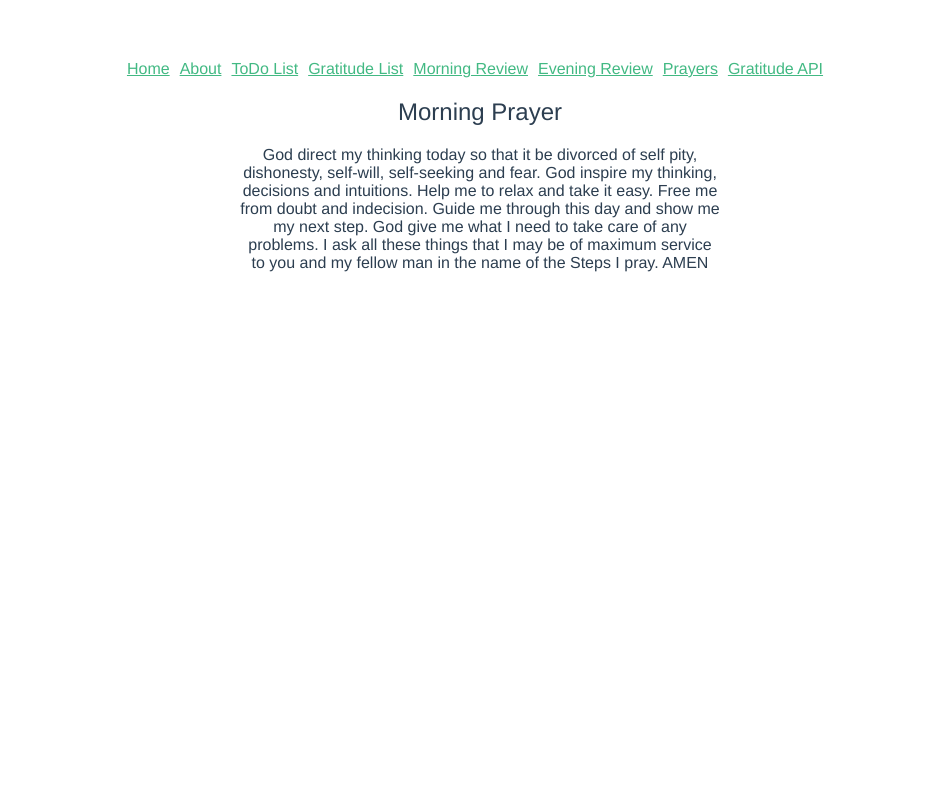
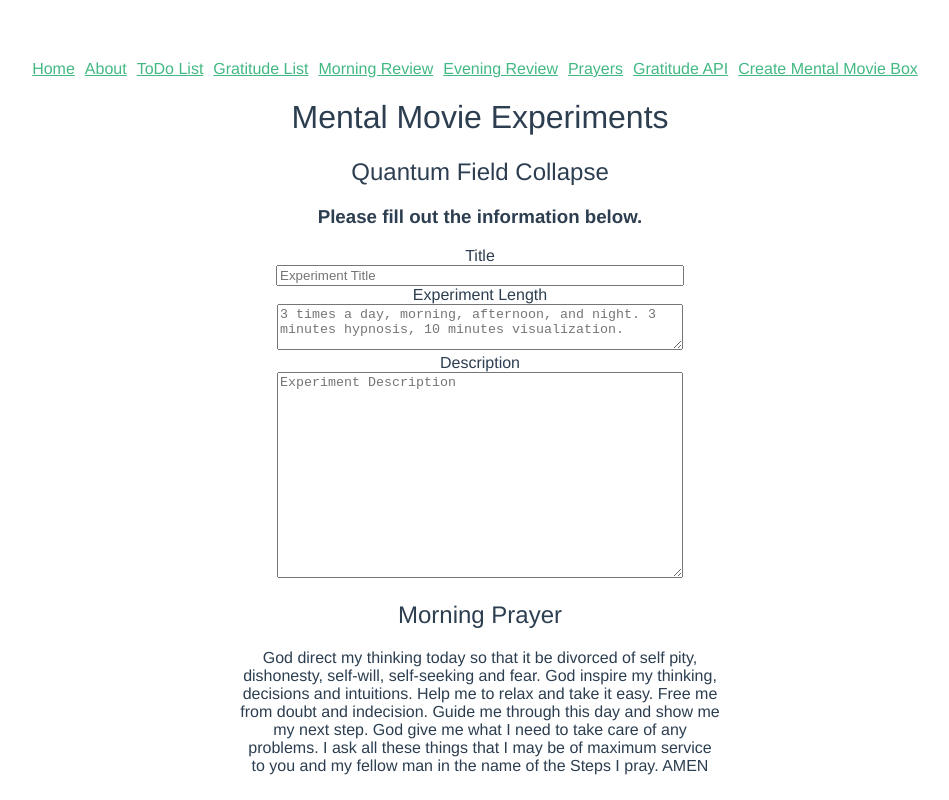
Before and after one commit to sovrinbloc/gratitude_vue, a Vue app in the folder recuv/: page /quantum/movie in a window 1280 px wide. Shown: the whole page, without its empty margins (160-1109 px from the left). Built offline with nearby package versions, Linux system fonts and the light colour scheme.

Commit message:
Adds mental movie box experiment

```diff
--- a/recuv/src/App.vue
+++ b/recuv/src/App.vue
@@ -9,6 +9,7 @@
     <router-link v-bind:to="'/review/evening'"class="router-link">Evening Review</router-link>
     <router-link v-bind:to="'/prayers'"class="router-link">Prayers</router-link>
     <router-link v-bind:to="'/api/gratitude'"class="router-link">Gratitude API</router-link>
+    <router-link v-bind:to="'/quantum/movie'"class="router-link">Create Mental Movie Box</router-link>
 
     <router-view></router-view>
     <Prayer />
--- a/recuv/src/Evening-Review.vue
+++ b/recuv/src/Evening-Review.vue
@@ -15,10 +15,10 @@
 
 		<label class="question" v-if="checked[index] != '' && checked[index] != !question.show || question.show == -1" ><h5>Notes / Details: </h5></label>
 			<textarea v-if="(checked[index] != '' && checked[index] != !question.show || question.show == -1) && i != 0"  cols='100' rows='5' v-model="answer[index]"></textarea>
-			<textarea v-if="(checked[index] != '' && checked[index] != !question.show || question.show == -1) && i == 0"  cols='20' rows='5' v-model="answer[index]" placeholder="Who"></textarea>
-			<textarea v-if="(checked[index] != '' && checked[index] != !question.show || question.show == -1) && i == 0"  cols='30' rows='5' v-model="answer[index]" placeholder="The Offense"></textarea>
-			<textarea v-if="(checked[index] != '' && checked[index] != !question.show || question.show == -1) && i == 0"  cols='30' rows='5' v-model="answer[index]" placeholder="What did it affect?"></textarea>
-			<textarea v-if="(checked[index] != '' && checked[index] != !question.show || question.show == -1) && i == 0"  cols='30' rows='5' v-model="answer[index]" placeholder="What was your part?"></textarea>
+			<textarea v-if="(checked[index] != '' && checked[index] != !question.show || question.show == -1) && i == 0"  cols='20' rows='5' v-model="answer[index].who" placeholder="Who"></textarea>
+			<textarea v-if="(checked[index] != '' && checked[index] != !question.show || question.show == -1) && i == 0"  cols='30' rows='5' v-model="answer[index].offense" placeholder="The Offense"></textarea>
+			<textarea v-if="(checked[index] != '' && checked[index] != !question.show || question.show == -1) && i == 0"  cols='30' rows='5' v-model="answer[index].affects" placeholder="What did it affect?"></textarea>
+			<textarea v-if="(checked[index] != '' && checked[index] != !question.show || question.show == -1) && i == 0"  cols='30' rows='5' v-model="answer[index].mypart" placeholder="What was your part?"></textarea>
 
 		</li>
 
--- /dev/null
+++ b/recuv/src/components/MentalMovieBox/CreateNewMentalMovie.vue
@@ -0,0 +1,20 @@
+<template>
+<div>
+<h1>Mental Movie Experiments</h1>
+<h2>Quantum Field Collapse</h2>
+<h3>Please fill out the information below. </h3>
+<Txt name="title" chars="40" hold="Experiment Title" it="text" data="Title" />
+<Txt name="prescription" chars="40" baby hold="3 times a day, morning, afternoon, and night. 3 minutes hypnosis, 10 minutes visualization." it="box" data="Experiment Length" />
+<Txt name="description" chars="40" hold="Experiment Description" it="box" data="Description"  />
+</div>
+</template>
+
+<script>
+import Txt from '../Txt.vue';
+export default{
+	components: {
+		Txt
+	}
+
+}
+</script>
--- /dev/null
+++ b/recuv/src/components/Txt.vue
@@ -0,0 +1,48 @@
+<template>
+	<div>
+
+		{{data}}  <br />
+		<input v-if="boxtype" type="text"  :name="name" :style=" { fontSize: size + 'px', width: chars*10 + 'px' }" :placeholder="hold" class="experiment_text" />
+		<textarea v-if="!boxtype"  :name="name" :style=" { fontSize: size + 'px', width: chars*10 + 'px', height:my_height + 'px' }" :placeholder="hold" class="experiment_text" />
+
+		{{tall}}
+		{{medium}}
+		{{small}}
+
+
+	</div>
+
+</template>
+<script>
+	export default{
+		props:
+			['chars', 'name', 'hold', 'data', 'size', 'it', 'tall', 'medium', 'small', 'baby'],
+			computed: {
+			  boxtype () {
+			  	if (this.tall != null){
+			  		this.my_height = 300;
+			  	}else if(this.medium != null){
+			  		this.my_height= 200;
+			  	}else if(this.small != null){
+			  		this.my_height= 100;
+			  	}else if(this.baby != null){
+			  		this.my_height=40
+			  	}
+			  	else{
+			  		this.my_height = 200;
+			  	}
+			  	if (this.it == "text")
+			    	return true;
+			    else{
+			    	return false;
+			    }
+			  }
+			},
+			data () {
+			  return {
+			    my_height:12
+			  };
+			}
+
+	}
+</script>
--- a/recuv/src/main.js
+++ b/recuv/src/main.js
@@ -21,6 +21,7 @@ const routes = [
 	{path: '/list/todo', component: ToDoList},
 	{path: '/list/gratitude', component: GratitudeList},
 	{path: '/api/gratitude', component: GratitudeAPI},
+	{path: '/quantum/movie', component: CreateNewMentalMovie},
 ]
 
 // Create the router instance and pass the `routes` option
@@ -53,6 +54,8 @@ import ToDoList from './ToDoList.vue'
 import GratitudeList from './GratitudeList.vue'
 import MorningReview from './Morning-Review.vue'
 import GratitudeAPI from './GratitudeAPI.vue'
+import CreateNewMentalMovie from './components/MentalMovieBox/CreateNewMentalMovie.vue'
+
 
 
 
```
Also changed, not shown: recuv/src/components/MentalMovieBox/MentalMovie.vue (added).
